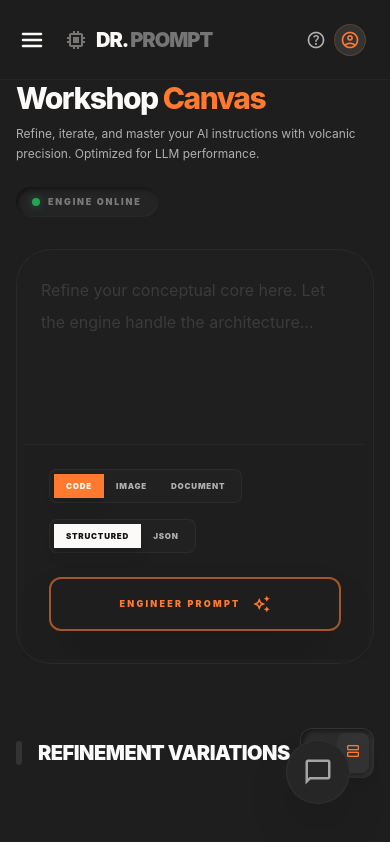
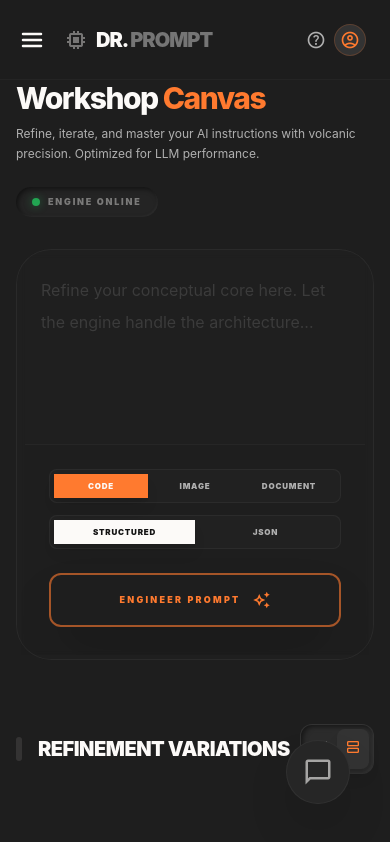
Before and after one commit to Franz-kingstein/Dr_Prompt_Engineer, a React (Vite) app in the folder frontend/: page / in a window 390 px wide. Shown: the top 842 px of the page. Built offline with nearby package versions, Linux system fonts and the light colour scheme.

Commit message:
fix: make option buttons fixed and wrapping on mobile

```diff
--- a/frontend/src/App.jsx
+++ b/frontend/src/App.jsx
@@ -530,25 +530,25 @@ const App = () => {
               />
               <div className="flex flex-wrap items-center justify-between p-6 border-t border-white/[0.03] bg-surface/30">
                 <div className="flex flex-col sm:flex-row gap-6 w-full items-start sm:items-center justify-between">
-                  <div className="flex flex-wrap gap-4 items-center w-full sm:w-auto">
-                    <div className="flex bg-surface-variant/40 rounded-lg p-1 border border-white/[0.05] shrink-0">
+                  <div className="flex flex-wrap gap-3 items-center w-full sm:w-auto">
+                    <div className="flex bg-surface-variant/40 rounded-lg p-1 border border-white/[0.05] w-full sm:w-auto">
                       {['code', 'image', 'document'].map(t => (
                         <button
                           key={t}
                           onClick={() => setActiveTask(t)}
-                          className={`px-3 py-1.5 rounded-md text-[8px] md:text-[9px] font-black uppercase tracking-widest transition-all ${activeTask === t ? 'bg-primary text-on-primary shadow-lg' : 'text-on-surface-variant hover:text-on-surface'}`}
+                          className={`flex-1 px-3 py-1.5 rounded-md text-[8px] md:text-[9px] font-black uppercase tracking-widest transition-all ${activeTask === t ? 'bg-primary text-on-primary shadow-lg' : 'text-on-surface-variant hover:text-on-surface'}`}
                         >
                           {t}
                         </button>
                       ))}
                     </div>
 
-                    <div className="flex bg-surface-variant/40 rounded-lg p-1 border border-white/[0.05] shrink-0">
+                    <div className="flex bg-surface-variant/40 rounded-lg p-1 border border-white/[0.05] w-full sm:w-auto">
                       {['structured', 'json'].map(f => (
                         <button
                           key={f}
                           onClick={() => setFormatType(f)}
-                          className={`px-3 py-1.5 rounded-md text-[8px] md:text-[9px] font-black uppercase tracking-widest transition-all ${formatType === f ? 'bg-on-surface text-background shadow-lg' : 'text-on-surface-variant hover:text-on-surface'}`}
+                          className={`flex-1 px-3 py-1.5 rounded-md text-[8px] md:text-[9px] font-black uppercase tracking-widest transition-all ${formatType === f ? 'bg-on-surface text-background shadow-lg' : 'text-on-surface-variant hover:text-on-surface'}`}
                         >
                           {f}
                         </button>
```
